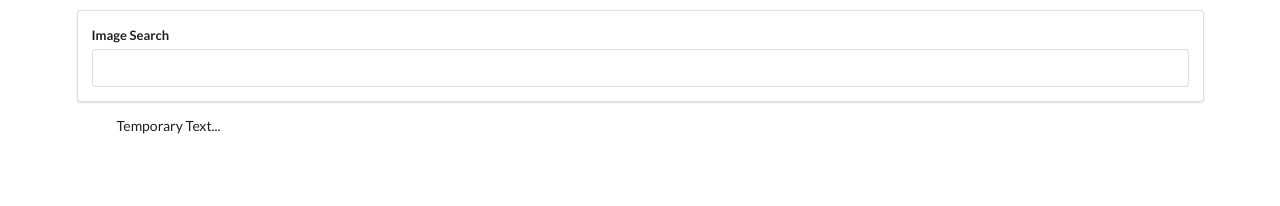
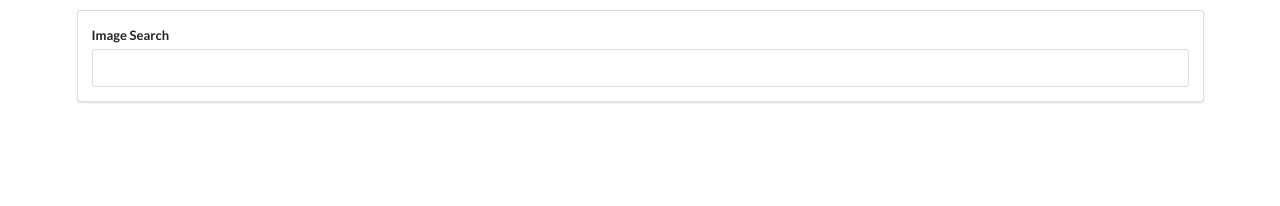
Before and after one commit to michalhus/react-learning, a React (Create React App) app: page / in a window 1280 px wide. Shown: the top 206 px of the page. Built offline with nearby package versions, Linux system fonts and the light colour scheme.

Commit message:
js map works in parent component without passing a prop

```diff
--- a/src/componets/App.js
+++ b/src/componets/App.js
@@ -15,10 +15,33 @@ const App = () => {
         setImages(response.data.results)
     }
 
+    console.log(images)
+    console.log(images[0])
+
+    //WORKS FINE:
+    // const x = images.map(( {id}, index) => {
+    //     return (
+    //         <p key={index}>
+    //            {id}
+    //         </p>
+    //     );
+    // })
+
+    //Works FINE:
+    // const x = images.map(( {urls}, index) => {
+    //     return (
+    //         <p key={index}>
+    //            {urls.regular}
+    //         </p>
+    //     );
+    // })
+
+
     return(
         <div className='ui container' style={{marginTop: '10px'}}>
             <SearchBar onSubmit={onSearchSubmit}/>
-            <ImageList imagesList={images}/>
+            {/* {x} */}
+            {/* <ImageList imagesList={images}/>        */}
         </div>
     );
 }
```
